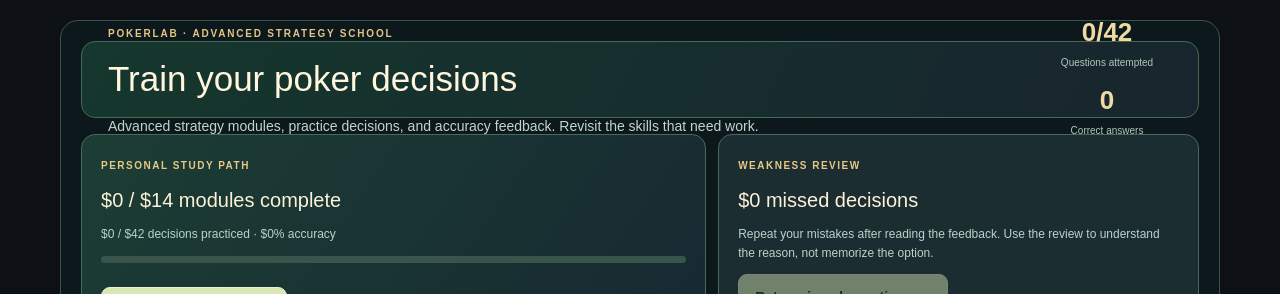
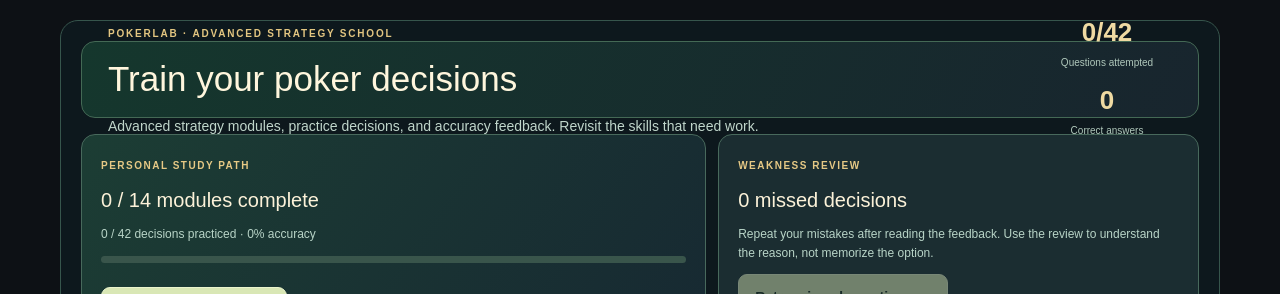
Before and after one commit to vendoraise-lang/Poker-software, a Next.js app: page /academy in a window 1280 px wide. Shown: the top 294 px of the page. Built offline with nearby package versions, Linux system fonts and the light colour scheme.

Commit message:
Fix roadmap JSX interpolations so live progress displays correctly

```diff
--- a/components/AdvancedAcademy.tsx
+++ b/components/AdvancedAcademy.tsx
@@ -17,8 +17,8 @@ export default function AdvancedAcademy(){
  return <section className="advanced-school">
  <header className="advanced-intro"><div><span>POKERLAB · ADVANCED STRATEGY SCHOOL</span><h2>Train your poker decisions</h2><p>Advanced strategy modules, practice decisions, and accuracy feedback. Revisit the skills that need work.</p></div><div className="advanced-stats"><b>{count}/{total}</b><small>Questions attempted</small><b>{right}</b><small>Correct answers</small></div></header>
  <div className="advanced-study-dashboard">
-<div className="advanced-study-goal"><small>PERSONAL STUDY PATH</small><h3>${completed.filter(Boolean).length} / ${advancedUnits.length} modules complete</h3><p>${count} / ${total} decisions practiced · ${count?Math.round(right/count*100):0}% accuracy</p><div className="advanced-progress-rail"><i style={{width:`${progressPercent}%`}}/></div><button onClick={()=>setUnit(recommended<0?0:recommended)} disabled={!ready}>Continue my course →</button></div>
-<div className="advanced-review-goal"><small>WEAKNESS REVIEW</small><h3>${mistakes.length} missed decisions</h3><p>Repeat your mistakes after reading the feedback. Use the review to understand the reason, not memorize the option.</p><button disabled={!mistakes.length} onClick={retryMissed}>Retry missed questions →</button></div>
+<div className="advanced-study-goal"><small>PERSONAL STUDY PATH</small><h3>{completed.filter(Boolean).length} / {advancedUnits.length} modules complete</h3><p>{count} / {total} decisions practiced · {count?Math.round(right/count*100):0}% accuracy</p><div className="advanced-progress-rail"><i style={{width:`${progressPercent}%`}}/></div><button onClick={()=>setUnit(recommended<0?0:recommended)} disabled={!ready}>Continue my course →</button></div>
+<div className="advanced-review-goal"><small>WEAKNESS REVIEW</small><h3>{mistakes.length} missed decisions</h3><p>Repeat your mistakes after reading the feedback. Use the review to understand the reason, not memorize the option.</p><button disabled={!mistakes.length} onClick={retryMissed}>Retry missed questions →</button></div>
 </div><div className="advanced-track">{advancedUnits.map((m,i)=><button type="button" key={m.title} className={unit===i?"chosen":""} onClick={()=>setUnit(i)}><small>MODULE {String(i+1).padStart(2,"0")}</small><strong>{m.title}</strong><span>{m.drills.filter((_,j)=>answers[`${i}-${j}`]!==undefined).length}/{m.drills.length} practiced</span></button>)}</div>
  <div className="advanced-content"><header><span>MODULE {unit+1} OF {advancedUnits.length}</span><h3>{current.title}</h3><p>{current.focus}</p></header>
  {current.drills.map((d,j)=>{const key=`${unit}-${j}`,chosen=answers[key],shift=(unit*3+j*2+1)%d.options.length,ordered=d.options.map((_,k)=>(k+shift)%d.options.length);return <article className="advanced-question" key={key}><small>DECISION {j+1}</small><h4>{d.question}</h4><div className="advanced-answers">{ordered.map((k)=><button type="button" key={k} disabled={chosen!==undefined} onClick={()=>setAnswers(old=>({...old,[key]:k}))} className={chosen!==undefined&&k===d.correct?"right":chosen===k?"wrong":""}>{d.options[k]}</button>)}</div>{chosen!==undefined&&<div className="advanced-explainer"><strong>{chosen===d.correct?"Correct decision":"Review this idea"}</strong><p>{d.explain}</p></div>}</article>})}
```
